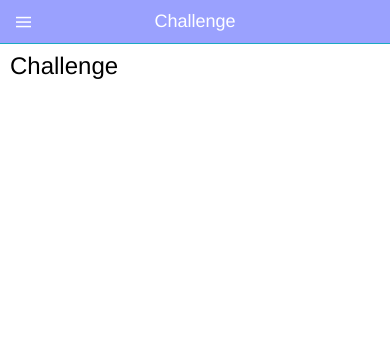
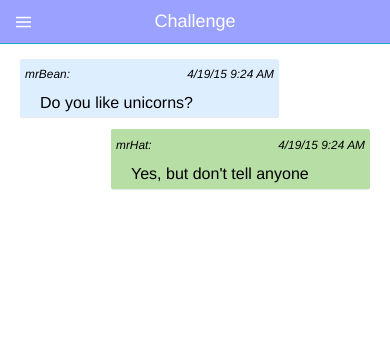
Before and after one commit to josephmilla/uptalk, a website: page uptalk/www/index.html at #/challenge in a window 390 px wide. Drawn offline with Linux system fonts and the light colour scheme; some packages are replaced by stand-ins of ours; files whose address does not match are found by name.

Commit message:
better ui

```diff
--- a/uptalk/www/css/app.css
+++ b/uptalk/www/css/app.css
@@ -11,15 +11,28 @@
 }
 
 .item-message {
-  background-color: #DEF;
+  background-color: #DDEEFE;
+  width: 70%;
+  margin: 6px 10px;
+  padding: 0px;
 }
 
+.nopads{
+	padding:0px;
+}
 .item-message-header {
   font-style: italic;
 }
 
 .item-message-body {
   padding: 4px 20px;
+  font-size: 16px;
+}
+.item-reply{
+   margin: 6px 10px;
+   float: right;
+   width: 70%;
+   background-color: #B6DEA5;
 }
 
 .bar.bar-uptalk {
@@ -77,3 +90,12 @@ color: #9aa1fe; }
 background-color: #9aa1fe;
 color: #fff;
 box-shadow: none; }
+
+.odd{
+	background-color: blue;
+	width: 50%;
+}
+.even{
+	background-color: red;
+
+}
--- a/uptalk/www/js/controllers.js
+++ b/uptalk/www/js/controllers.js
@@ -177,6 +177,27 @@ angular.module('chatRoom.controllers', [])
 
 .controller('ChallengeCtrl', function($scope) {
 
+
+	$scope.newMessage = "";
+	$scope.messages = [];
+	$scope.username = 'User' + Math.floor(Math.random() * 501);
+
+
+    $scope.messages.push({
+      created_by: "mrBean",
+      content: "Do you like unicorns?",
+      created_at: new Date()
+    });
+
+	$scope.messages.push({
+      created_by: "mrHat",
+      content: "Yes, but don't tell anyone",
+      created_at: new Date()
+    });
+
+
+
+
   // $scope.onRefresh = function() {
   //   var stop = $timeout(function() {
   //     $scope.$broadcast('scroll.refreshComplete');
--- a/uptalk/www/templates/challenge.html
+++ b/uptalk/www/templates/challenge.html
@@ -10,6 +10,21 @@
   </header>
 
   <content has-header="true" padding="true">
-    <h3>Challenge</h3>
+
+	<div ng-repeat="message in messages" type="item-text-wrap">
+      <div ng-class-odd="'card item-message'" ng-class-even="'card item-reply'">
+
+			<div class="item-message-header">
+			  <div class="row nopads">
+				<small class="col">{{message.created_by}}:</small>
+				<small class="col text-right">{{message.created_at | date: 'short' }}</small>
+			  </div>
+			</div>
+			<div class="item-message-body item-text-wrap">
+			  {{message.content}}
+
+		</div>
+      </div>
+
   </content>
 </nav-page>
```
Also changed, not shown: uptalk/www/templates/chatbot.html (+4 -3 lines).
